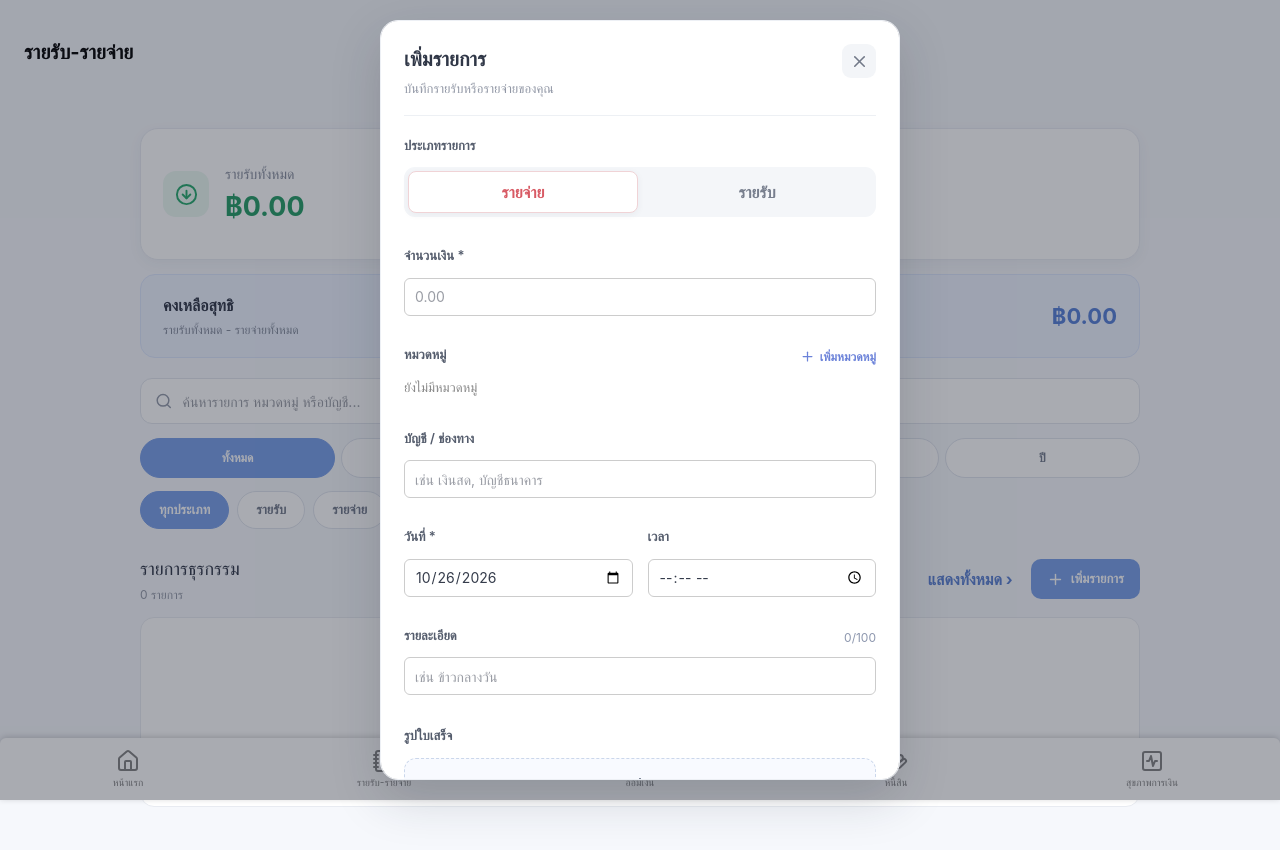
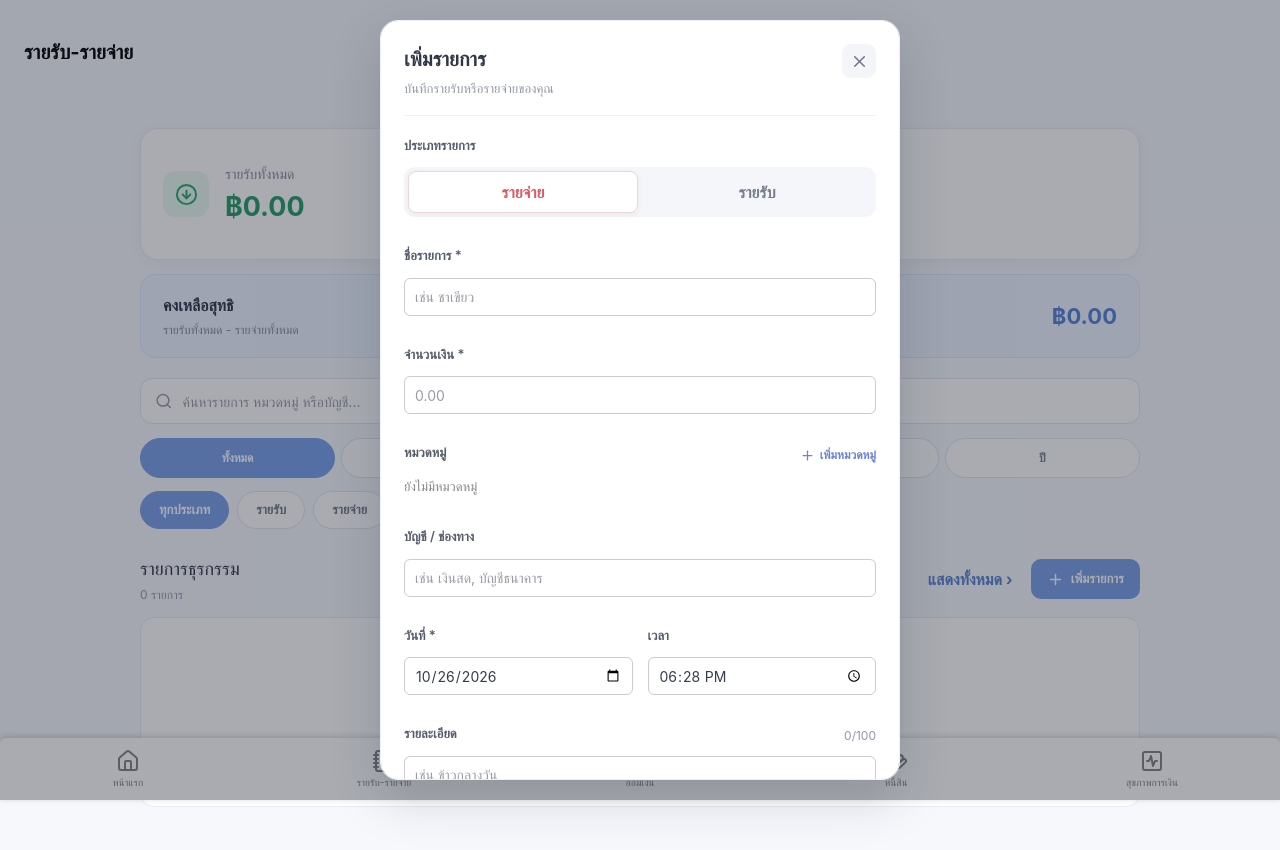
Before and after one commit to chotika0447/Financial-App, a React app in the folder Frontend/: page /transactions in a window 1280 px wide. Both pictures are taken after a click on the button "เพิ่มรายการ". Shown: the top 850 px of the page. Built offline with nearby package versions, Linux system fonts and the light colour scheme; the HTML template or start-up script is replaced by a standard one.

Commit message:
Fix transaction item name and form

```diff
--- a/Frontend/src/pages/Transactions.jsx
+++ b/Frontend/src/pages/Transactions.jsx
@@ -21,11 +21,12 @@ import './Transactions.css';
 const emptyForm = () => ({
   transaction_type: 'expense',
   amount: '',
+  item_name: '',
   category: '',
   // receipt: null,
   account: '',
   transaction_date: getTodayString(),
-  transaction_time: '',
+  transaction_time: new Date().toTimeString().slice(0, 5),
   description: '',
 });
 
@@ -307,7 +308,7 @@ function Transactions() {
       const categoryMatched = filterCategory === 'all' || (
         `${transaction.transaction_type}:${transaction.category}` === filterCategory
       );
-      const text = [transaction.description, transaction.category_name,
+      const text = [transaction.item_name, transaction.description, transaction.category_name,
         transaction.account, transaction.amount].filter(Boolean).join(' ').toLowerCase();
       return typeMatched && dateMatched && categoryMatched && (!keyword || text.includes(keyword));
     });
@@ -397,6 +398,9 @@ function Transactions() {
 
       amount:
         transaction.amount || '',
+
+      item_name:
+        transaction.item_name || '',
 
       category:
         transaction.category || '',
@@ -671,6 +675,8 @@ function Transactions() {
       form.amount
     );
 
+    payload.append('item_name', form.item_name.trim());
+
     payload.append(
       'transaction_date',
       form.transaction_date
@@ -783,7 +789,7 @@ function Transactions() {
 
   async function remove(transaction) {
     const label =
-      transaction.description ||
+      transaction.item_name ||
       transaction.category_name ||
       'รายการนี้';
 
@@ -1087,7 +1093,7 @@ function Transactions() {
                   'income';
 
                 const name =
-                  transaction.description ||
+                  transaction.item_name ||
                   transaction.category_name ||
                   (income
                     ? 'รายรับ'
@@ -1353,6 +1359,21 @@ function Transactions() {
 
               </div>
 
+
+              {/* ชื่อรายการแยกจากรายละเอียดที่ใช้จดโน้ต */}
+              <div className="form-group full">
+                <label htmlFor="item_name">ชื่อรายการ *</label>
+                <input
+                  id="item_name"
+                  name="item_name"
+                  type="text"
+                  maxLength={200}
+                  placeholder="เช่น ชาเขียว"
+                  value={form.item_name}
+                  onChange={change}
+                  required
+                />
+              </div>
 
               {/* จำนวนเงิน */}
               <div className="form-group full">
```
